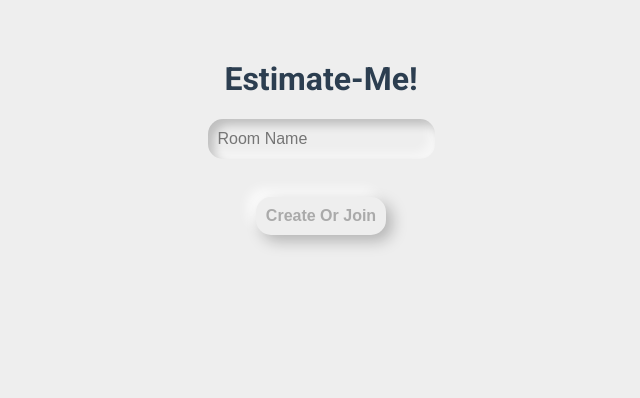
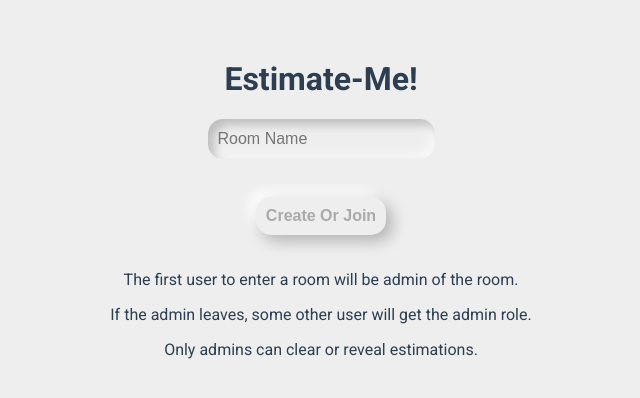
Before and after one commit to klefix/estimate-me, a Vue app: page / in a window 1280 px wide. Shown: the top 398 px of the page, without its empty margins (319-959 px from the left). Built offline with nearby package versions, Linux system fonts and the light colour scheme; no server answers; what vue-socket.io-extended would draw is missing.

Commit message:
docs: updated README

```diff
--- a/src/views/intro.vue
+++ b/src/views/intro.vue
@@ -21,6 +21,11 @@
       <button ref="joinBtn" :class="{ active: btnActive }" @click="joinRoom">
         Create Or Join
       </button>
+      <br>
+      <br>
+      <p>The first user to enter a room will be admin of the room.</p>
+      <p>If the admin leaves, some other user will get the admin role.</p>
+      <p>Only admins can clear or reveal estimations.</p>
     </div>
   </div>
 </template>
```
Also changed, not shown: 1 other file (tests, documents, lock files or other folders).
